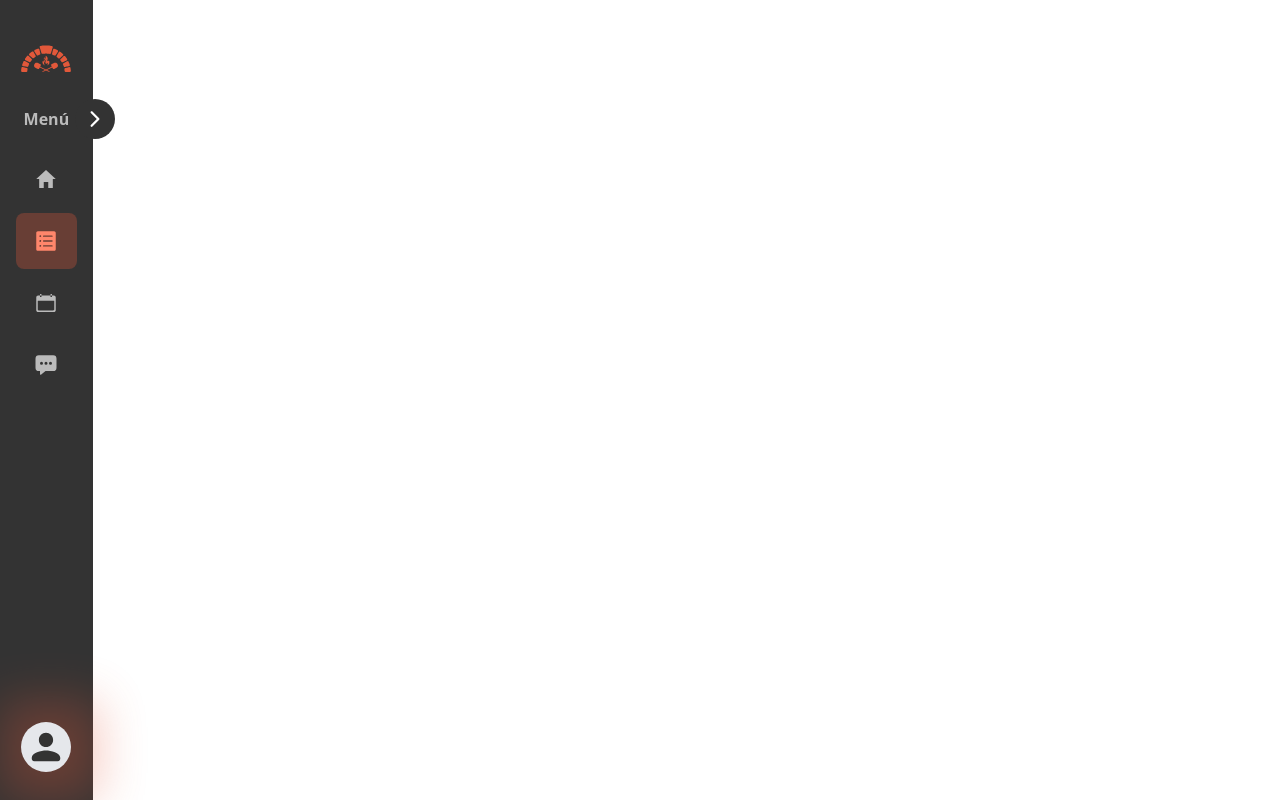
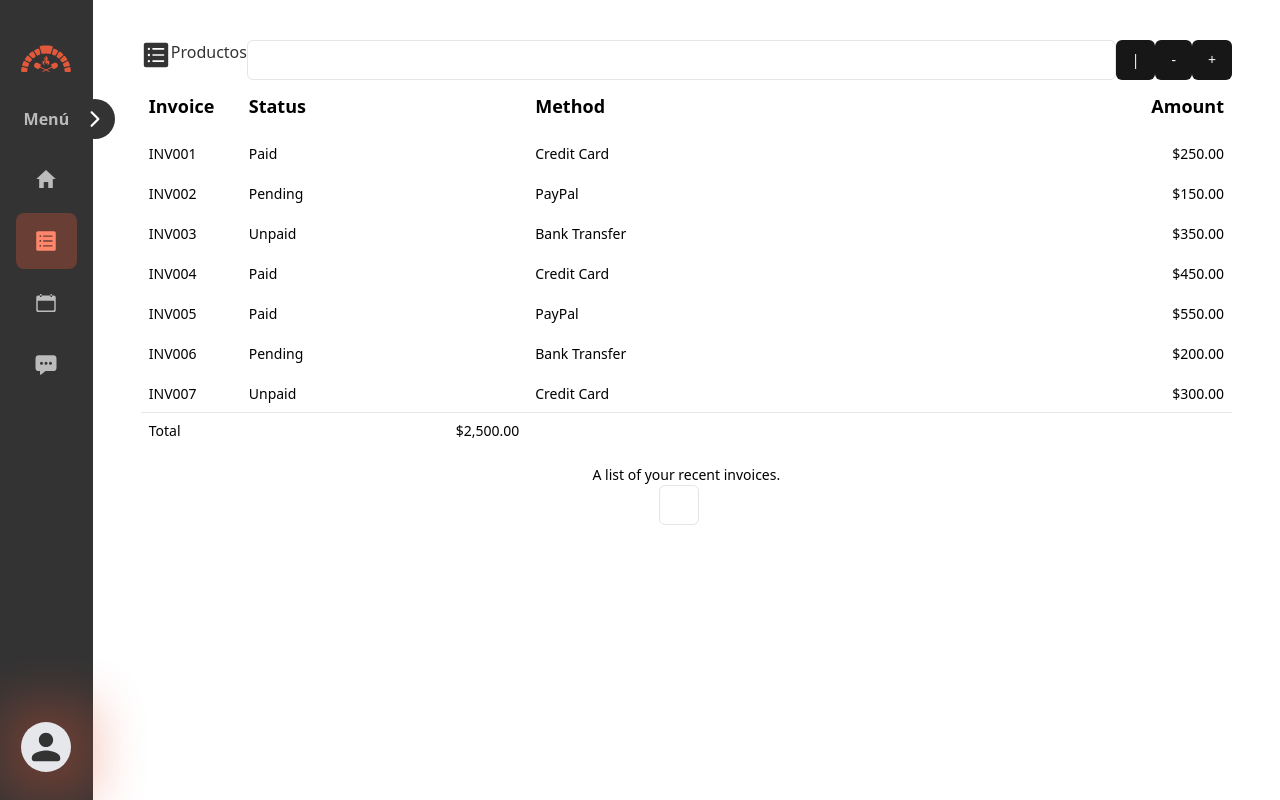
Before and after one commit to whatarelive/pizzeton-app-window, a React (Vite) app: page /#/products in a window 1280 px wide. Built offline with nearby package versions, Linux system fonts and the light colour scheme.

Commit message:
Maquetacion inicial de la pagina de productos

```diff
--- a/src/components/ui/table.tsx
+++ b/src/components/ui/table.tsx
@@ -1,117 +1,57 @@
-import * as React from "react"
-
+import type { FC } from "react";
 import { cn } from "@/lib/utils"
 
-const Table = React.forwardRef<
-  HTMLTableElement,
-  React.HTMLAttributes<HTMLTableElement>
->(({ className, ...props }, ref) => (
-  <div className="relative w-full overflow-auto">
-    <table
-      ref={ref}
-      className={cn("w-full caption-bottom text-sm", className)}
-      {...props}
-    />
+interface Props {
+  className?: string;
+  children?: React.ReactNode;
+}
+
+export const Table: FC<Props> = ({ className, children }) => (
+  <div className="relative w-full overflow-none">
+    <table className={cn("w-full caption-bottom text-sm", className)}>
+      { children }
+    </table>
   </div>
-))
-Table.displayName = "Table"
+)
 
-const TableHeader = React.forwardRef<
-  HTMLTableSectionElement,
-  React.HTMLAttributes<HTMLTableSectionElement>
->(({ className, ...props }, ref) => (
-  <thead ref={ref} className={cn("[&_tr]:border-b", className)} {...props} />
-))
-TableHeader.displayName = "TableHeader"
+export const TableHeader: FC<Props> = ({ className, children }) => (
+  <thead className={cn("border-b", className)}>
+    { children }
+  </thead>
+)
 
-const TableBody = React.forwardRef<
-  HTMLTableSectionElement,
-  React.HTMLAttributes<HTMLTableSectionElement>
->(({ className, ...props }, ref) => (
-  <tbody
-    ref={ref}
-    className={cn("[&_tr:last-child]:border-0", className)}
-    {...props}
-  />
-))
-TableBody.displayName = "TableBody"
+export const TableBody: FC<Props> = ({ className, children }) => (
+  <tbody className={cn("[&_tr:last-child]:border-0", className)}>
+    { children }
+  </tbody>
+)
 
-const TableFooter = React.forwardRef<
-  HTMLTableSectionElement,
-  React.HTMLAttributes<HTMLTableSectionElement>
->(({ className, ...props }, ref) => (
-  <tfoot
-    ref={ref}
-    className={cn(
-      "border-t bg-neutral-100/50 font-medium [&>tr]:last:border-b-0 dark:bg-neutral-800/50",
-      className
-    )}
-    {...props}
-  />
-))
-TableFooter.displayName = "TableFooter"
+export const TableFooter: FC<Props> = ({ className, children }) => (
+  <tfoot className={cn("border-t bg-muted/50 font-medium [&>tr]:last:border-b-0", className)}>
+    { children }
+  </tfoot>
+)
 
-const TableRow = React.forwardRef<
-  HTMLTableRowElement,
-  React.HTMLAttributes<HTMLTableRowElement>
->(({ className, ...props }, ref) => (
-  <tr
-    ref={ref}
-    className={cn(
-      "border-b transition-colors hover:bg-neutral-100/50 data-[state=selected]:bg-neutral-100 dark:hover:bg-neutral-800/50 dark:data-[state=selected]:bg-neutral-800",
-      className
-    )}
-    {...props}
-  />
-))
-TableRow.displayName = "TableRow"
+export const TableRow: FC<Props> = ({ className, children }) => (
+  <tr className={cn("border-b-4 border-white transition-colors hover:bg-muted/50 data-[state=selected]:bg-muted", className)}>
+    { children }
+  </tr>
+)
 
-const TableHead = React.forwardRef<
-  HTMLTableCellElement,
-  React.ThHTMLAttributes<HTMLTableCellElement>
->(({ className, ...props }, ref) => (
-  <th
-    ref={ref}
-    className={cn(
-      "h-12 px-4 text-left align-middle font-medium text-neutral-500 [&:has([role=checkbox])]:pr-0 dark:text-neutral-400",
-      className
-    )}
-    {...props}
-  />
-))
-TableHead.displayName = "TableHead"
+export const TableHead: FC<Props> = ({ className, children }) => (
+  <th className={cn("px-2 py-3 text-left text-lg align-middle font-semibold", className ) }>
+    { children }
+  </th>
+)
 
-const TableCell = React.forwardRef<
-  HTMLTableCellElement,
-  React.TdHTMLAttributes<HTMLTableCellElement>
->(({ className, ...props }, ref) => (
-  <td
-    ref={ref}
-    className={cn("p-4 align-middle [&:has([role=checkbox])]:pr-0", className)}
-    {...props}
-  />
-))
-TableCell.displayName = "TableCell"
+export const TableCell: FC<Props> = ({ className, children }) => (
+  <td className={cn("p-2 align-middle", className)}>
+    { children }
+  </td>
+)
 
-const TableCaption = React.forwardRef<
-  HTMLTableCaptionElement,
-  React.HTMLAttributes<HTMLTableCaptionElement>
->(({ className, ...props }, ref) => (
-  <caption
-    ref={ref}
-    className={cn("mt-4 text-sm text-neutral-500 dark:text-neutral-400", className)}
-    {...props}
-  />
-))
-TableCaption.displayName = "TableCaption"
-
-export {
-  Table,
-  TableHeader,
-  TableBody,
-  TableFooter,
-  TableHead,
-  TableRow,
-  TableCell,
-  TableCaption,
-}
+export const TableCaption: FC<Props> = ({ className, children }) => (
+  <caption className={cn("mt-4 text-sm text-muted-foreground", className)}>
+    { children }
+  </caption>
+)
--- a/src/pages/dashboard/products/Products.tsx
+++ b/src/pages/dashboard/products/Products.tsx
@@ -1,7 +1,132 @@
+import { Button } from "@/components/ui/button";
+import { Input } from "@/components/ui/input";
+import { Pagination, PaginationContent, PaginationEllipsis, PaginationItem, PaginationLink, PaginationNext, PaginationPrevious } from "@/components/ui/pagination";
+import { Table, TableCaption, TableHeader, TableRow, TableHead, TableBody, TableCell, TableFooter } from "@/components/ui/table";
+import { IoIosListBox } from "react-icons/io";
+
+const invoices = [
+  {
+    invoice: "INV001",
+    paymentStatus: "Paid",
+    totalAmount: "$250.00",
+    paymentMethod: "Credit Card",
+  },
+  {
+    invoice: "INV002",
+    paymentStatus: "Pending",
+    totalAmount: "$150.00",
+    paymentMethod: "PayPal",
+  },
+  {
+    invoice: "INV003",
+    paymentStatus: "Unpaid",
+    totalAmount: "$350.00",
+    paymentMethod: "Bank Transfer",
+  },
+  {
+    invoice: "INV004",
+    paymentStatus: "Paid",
+    totalAmount: "$450.00",
+    paymentMethod: "Credit Card",
+  },
+  {
+    invoice: "INV005",
+    paymentStatus: "Paid",
+    totalAmount: "$550.00",
+    paymentMethod: "PayPal",
+  },
+  {
+    invoice: "INV006",
+    paymentStatus: "Pending",
+    totalAmount: "$200.00",
+    paymentMethod: "Bank Transfer",
+  },
+  {
+    invoice: "INV007",
+    paymentStatus: "Unpaid",
+    totalAmount: "$300.00",
+    paymentMethod: "Credit Card",
+  },
+]
+
 export default function Products() {
   return (
-    <div>
-       <h1>Products</h1>
+    <div className="flex flex-col px-12 py-10">
+      {/* Toolbar */}
+      <div className="inline-flex">
+        {/* Title */}
+        <div className="inline-flex">
+          <IoIosListBox size={30} color="#333"/>
+          <h1 className="text-p_gray_900">
+            Productos
+          </h1>
+        </div>
+
+        {/* Input Search */}
+        <Input/>
+
+        {/* Buttons Menu */}
+        <div className="inline-flex">
+          <Button> | </Button>
+          <Button> - </Button>
+          <Button> + </Button>
+        </div>
+      </div>
+
+      {/* Tabla de productos */}
+      <Table className="text-black ">
+        <TableCaption>A list of your recent invoices.</TableCaption>
+        <TableHeader>
+          <TableRow>
+            <TableHead className="w-[100px]">Invoice</TableHead>
+            <TableHead>Status</TableHead>
+            <TableHead>Method</TableHead>
+            <TableHead className="text-right">Amount</TableHead>
+          </TableRow>
+        </TableHeader>
+        <TableBody>
+          {invoices.map((invoice) => (
+            <TableRow key={invoice.invoice}>
+              <TableCell className="font-medium">{invoice.invoice}</TableCell>
+              <TableCell>{invoice.paymentStatus}</TableCell>
+              <TableCell>{invoice.paymentMethod}</TableCell>
+              <TableCell className="text-right">{invoice.totalAmount}</TableCell>
+            </TableRow>
+          ))}
+        </TableBody>
+        <TableFooter>
+          <TableRow>
+            <TableCell>Total</TableCell>
+            <TableCell className="text-right">$2,500.00</TableCell>
+          </TableRow>
+        </TableFooter>
+      </Table>
+
+      {/* Paginizacion de la tabla */}
+      <Pagination>
+        <PaginationContent>
+          <PaginationItem>
+            <PaginationPrevious href="#" />
+          </PaginationItem>
+          <PaginationItem>
+            <PaginationLink href="#">1</PaginationLink>
+          </PaginationItem>
+          <PaginationItem>
+            <PaginationLink href="#" isActive>
+              2
+            </PaginationLink>
+          </PaginationItem>
+          <PaginationItem>
+            <PaginationLink href="#">3</PaginationLink>
+          </PaginationItem>
+          <PaginationItem>
+            <PaginationEllipsis />
+          </PaginationItem>
+          <PaginationItem>
+            <PaginationNext href="#" />
+          </PaginationItem>
+        </PaginationContent>
+      </Pagination>
     </div>
   )
 }
```
